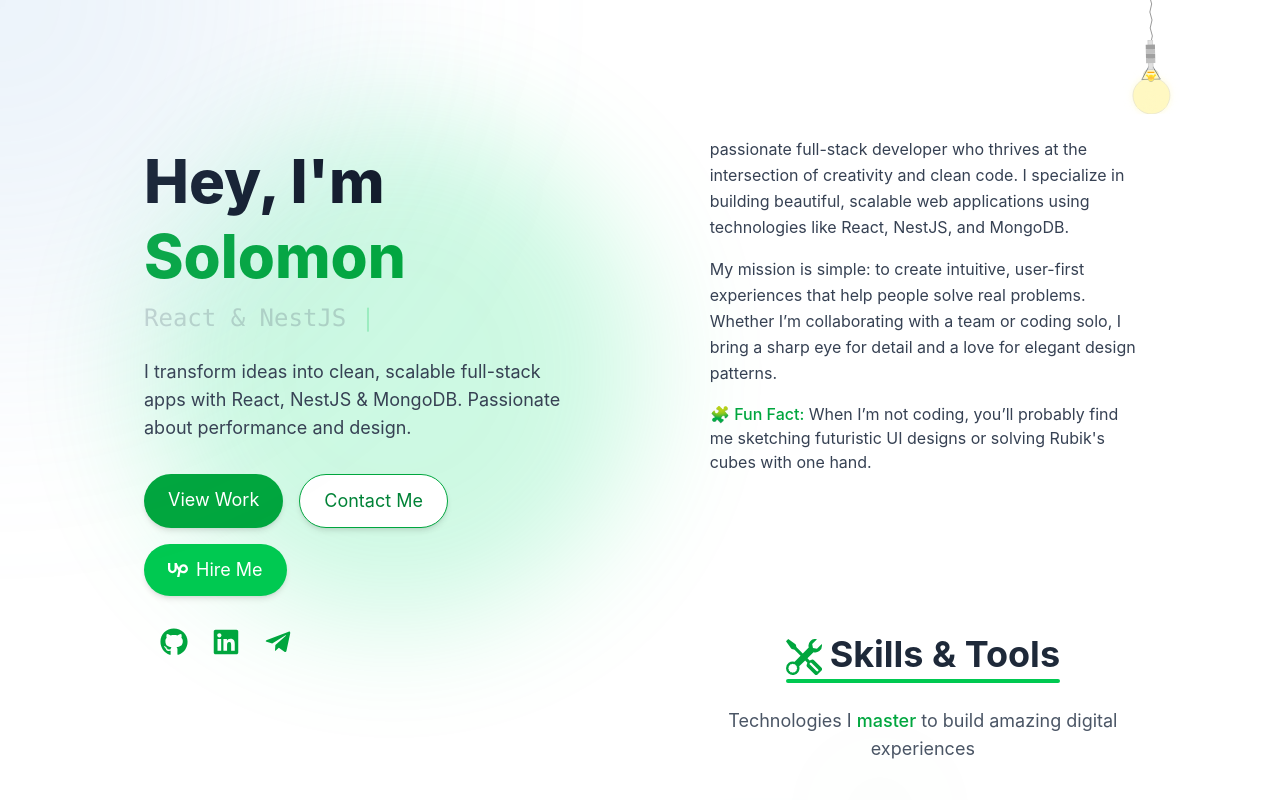
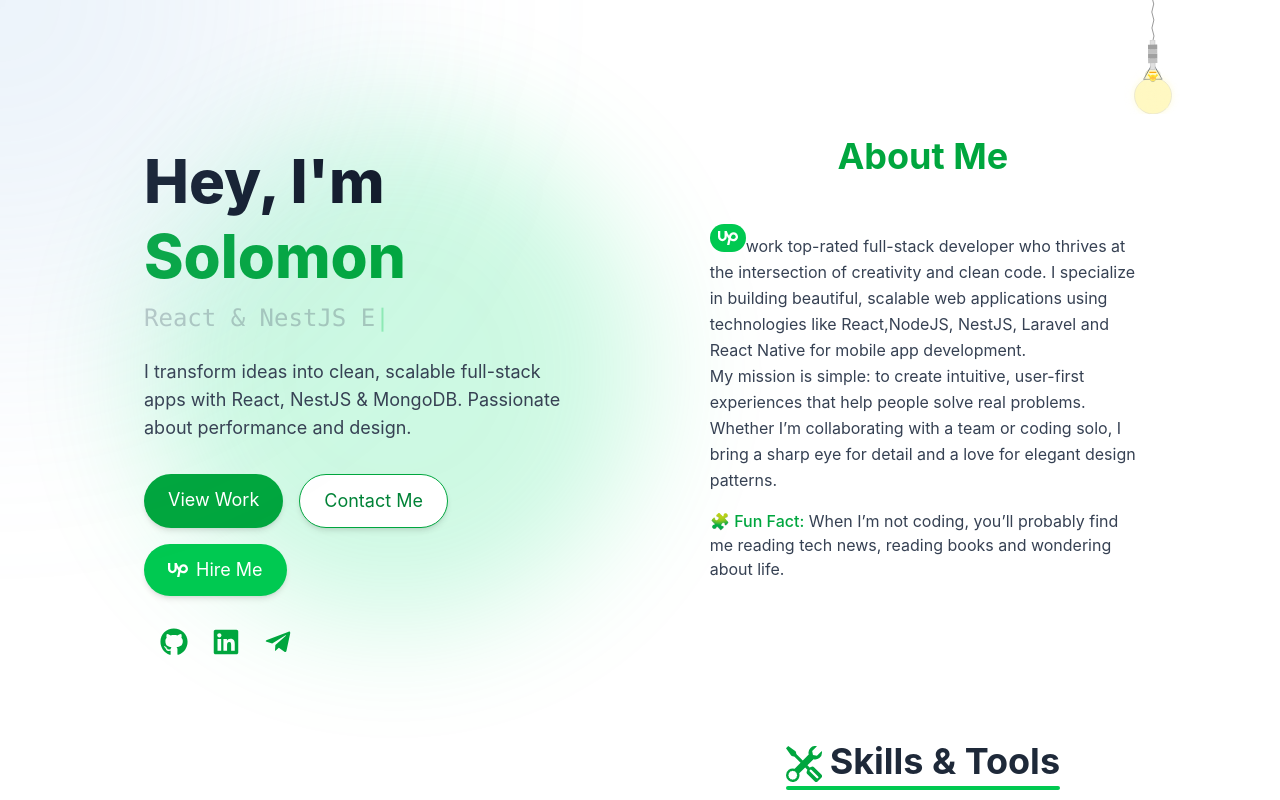
Before and after one commit to solomon-mh/solomon-muhye, a React (Vite) app: page / in a window 1280 px wide. Shown: the top 800 px of the page. Built offline with nearby package versions, Linux system fonts and the light colour scheme.

Commit message:
refactor About component to enhance content and layout with motion effects

```diff
--- a/src/components/About.tsx
+++ b/src/components/About.tsx
@@ -1,5 +1,6 @@
 // components/About.tsx
 import { motion } from "framer-motion";
+import { SiUpwork } from "react-icons/si";
 
 const About = () => {
   return (
@@ -12,11 +13,22 @@ const About = () => {
         transition={{ duration: 1 }}
         className="text-left"
       >
-        <p className="text-gray-700 dark:text-gray-300 leading-relaxed mb-4">
-          passionate full-stack developer who thrives at the intersection of
+        <motion.h2
+          initial={{ opacity: 0, y: -30 }}
+          whileInView={{ opacity: 1, y: 0 }}
+          transition={{ duration: 0.6 }}
+          className="text-4xl font-bold text-center mb-12 text-green-600 dark:text-green-400"
+        >
+          About Me
+        </motion.h2>
+        <p className="text-gray-700 dark:text-gray-300 leading-relaxed">
+          <span className="inline-block bg-green-500 hover:bg-green-600 text-white px-2 py-1 rounded-full">
+            <SiUpwork size={20} />
+          </span>
+          work top-rated full-stack developer who thrives at the intersection of
           creativity and clean code. I specialize in building beautiful,
-          scalable web applications using technologies like React, NestJS, and
-          MongoDB.
+          scalable web applications using technologies like React,NodeJS,
+          NestJS, Laravel and React Native for mobile app development.
         </p>
 
         <p className="text-gray-700 dark:text-gray-300 leading-relaxed mb-4">
@@ -31,8 +43,8 @@ const About = () => {
           <span className="text-green-600 dark:text-green-400 font-medium">
             Fun Fact:
           </span>{" "}
-          When I’m not coding, you’ll probably find me sketching futuristic UI
-          designs or solving Rubik's cubes with one hand.
+          When I’m not coding, you’ll probably find me reading tech news,
+          reading books and wondering about life.
         </p>
       </motion.div>
     </section>
```
